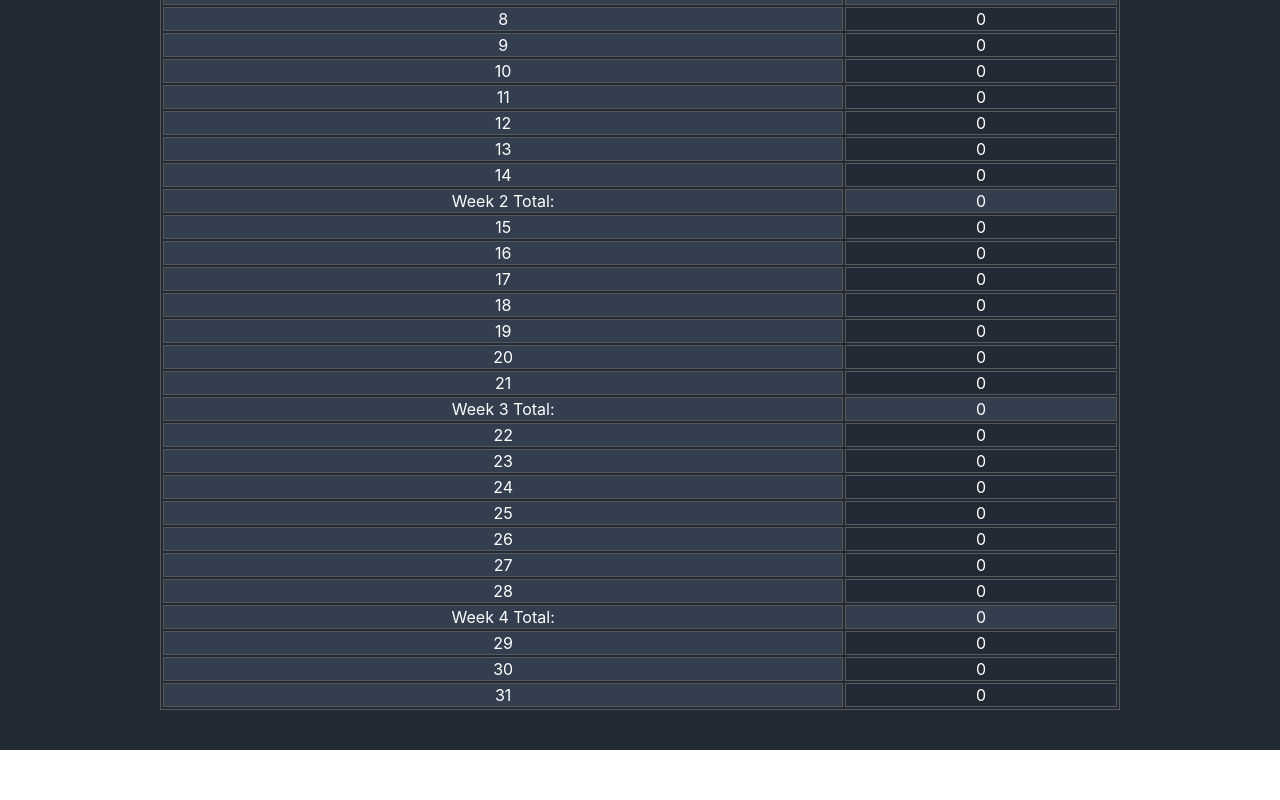
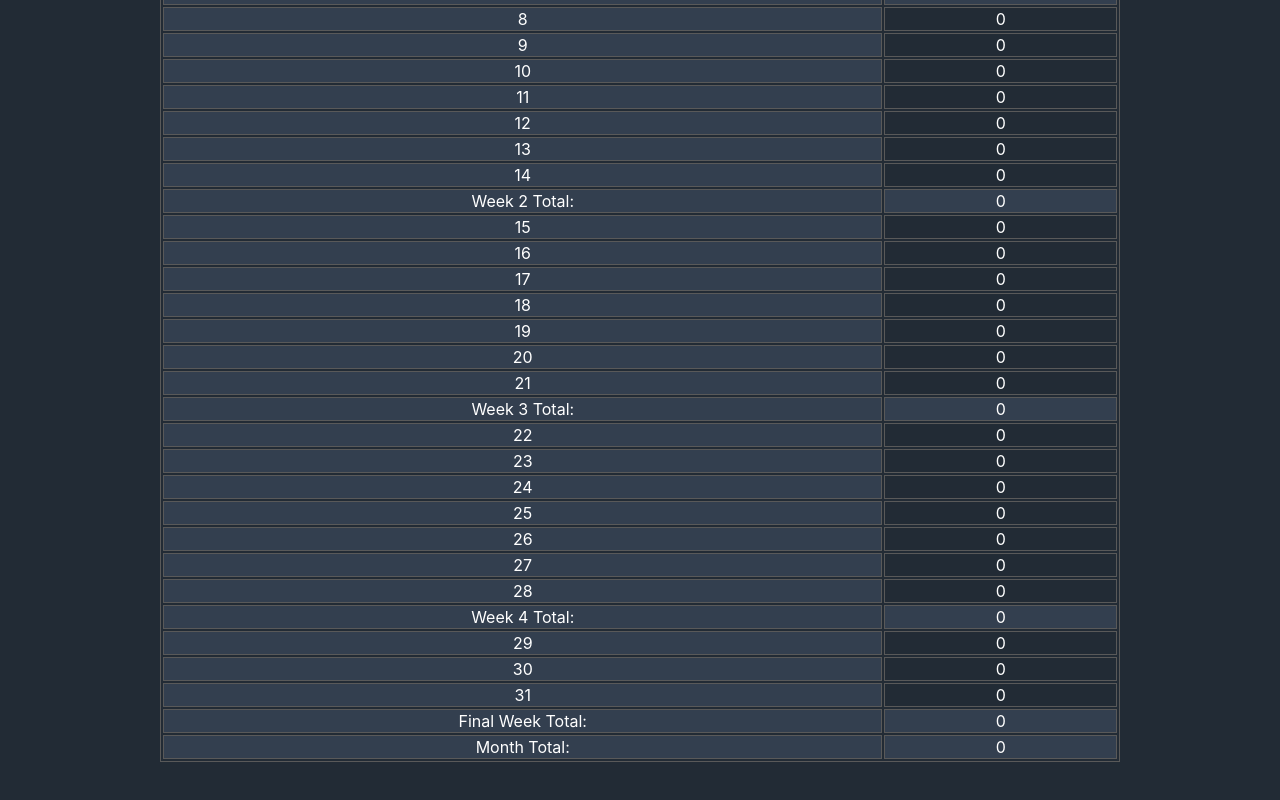
Before and after one commit to NikZprojects/React-Habit-Tracker, a React (Create React App) app: page / in a window 1280 px wide. Shown: the part 374-1174 px from the top of the page. Before the commit the page ends 1124 px from the top, so only its background shows below. Built offline with nearby package versions, Linux system fonts and the light colour scheme.

Commit message:
Working version of weekly/monthly totals

```diff
--- a/src/components/WeeklyChecklist.js
+++ b/src/components/WeeklyChecklist.js
@@ -76,26 +76,85 @@ const calcDayTotal = (habitList, days) => {
 };
 
 const weeklyTotal = (habits, day, dayTotalArray) => {
-  if (day > 0 && day % 7 === 0) {
+  day += 1;
+  if ((day > 0 && day % 7 === 0) || day === dayTotalArray.length) {
     let weekTotal = 0;
+    let monthTotal = 0;
+    if (day === dayTotalArray.length) {
+      for (let count = day - (day % 7); count < day; count++) {
+        weekTotal += dayTotalArray[count];
+      }
+      for (let count = 0; count < day; count++) {
+        monthTotal += dayTotalArray[count];
+      }
+    } else {
       for (let count = day - 7; count < day; count++) {
         weekTotal += dayTotalArray[count];
       }
+    }
+
     return (
+      <>
+        {day !== dayTotalArray.length ? (
           <tr>
-        <td className="inactiveCells" colspan={habits + 1}>
+            <td className="inactiveCells" colSpan={habits + 1}>
               Week {day / 7} Total:
             </td>
             <td
               style={
                 weekTotal === 0
                   ? { backgroundColor: "#333f4f" }
-              : { backgroundColor: `rgb(0,156,57,${weekTotal / (habits * 5)}` }
+                  : {
+                      backgroundColor: `rgb(0,156,57,${
+                        weekTotal / (habits * 5)
+                      }`,
+                    }
               }
             >
               {weekTotal}
             </td>
           </tr>
+        ) : (
+          <>
+            <tr>
+              <td className="inactiveCells" colSpan={habits + 1}>
+                Final Week Total:
+              </td>
+              <td
+                style={
+                  weekTotal === 0
+                    ? { backgroundColor: "#333f4f" }
+                    : {
+                        backgroundColor: `rgb(0,156,57,${
+                          weekTotal / (habits * 5)
+                        }`,
+                      }
+                }
+              >
+                {weekTotal}
+              </td>
+            </tr>
+            <tr>
+              <td className="inactiveCells" colSpan={habits + 1}>
+                Month Total:
+              </td>
+              <td
+                style={
+                  monthTotal === 0
+                    ? { backgroundColor: "#333f4f" }
+                    : {
+                        backgroundColor: `rgb(0,156,57,${
+                          monthTotal / (habits * 5 * (dayTotalArray.length / 7))
+                        }`,
+                      }
+                }
+              >
+                {monthTotal}
+              </td>
+            </tr>
+          </>
+        )}
+      </>
     );
   }
 };
@@ -105,7 +164,6 @@ export const WeeklyChecklist = ({ habitList, setHabitList }) => {
   const dayTotalArray = calcDayTotal(habitList, days).dayTotal;
   const listDays = days.map((day) => (
     <>
-      {weeklyTotal(habitList.length, day, dayTotalArray)}
       <tr key={(day + 1).toString()} value={day + 1}>
         <td className="inactiveCells">{day + 1}</td>
         {listCheckboxes(habitList, setHabitList, day)}
@@ -119,6 +177,7 @@ export const WeeklyChecklist = ({ habitList, setHabitList }) => {
           {dayTotalArray[day]}
         </td>
       </tr>
+      {weeklyTotal(habitList.length, day, dayTotalArray)}
     </>
   ));
   return <>{listDays}</>;
```
Lines whose indentation alone changed are shown as unchanged.
